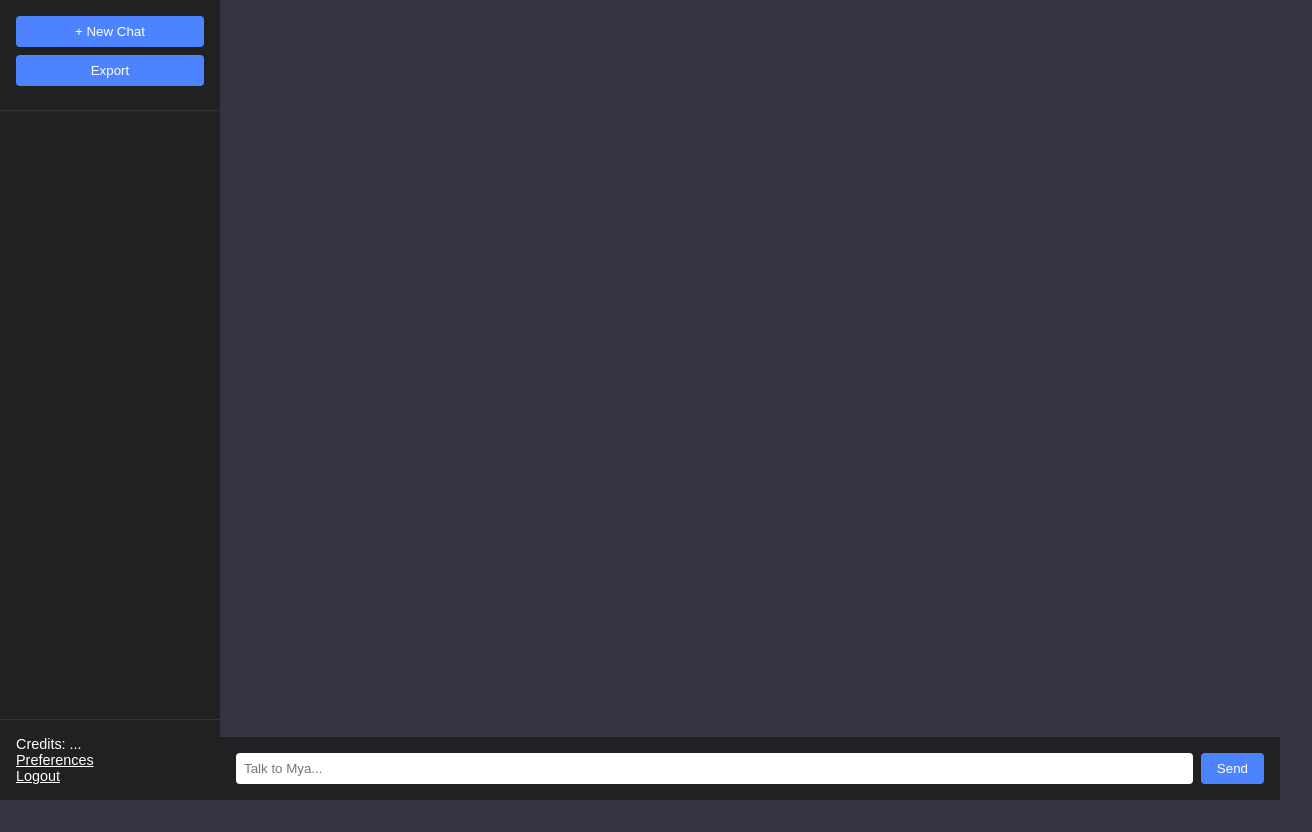
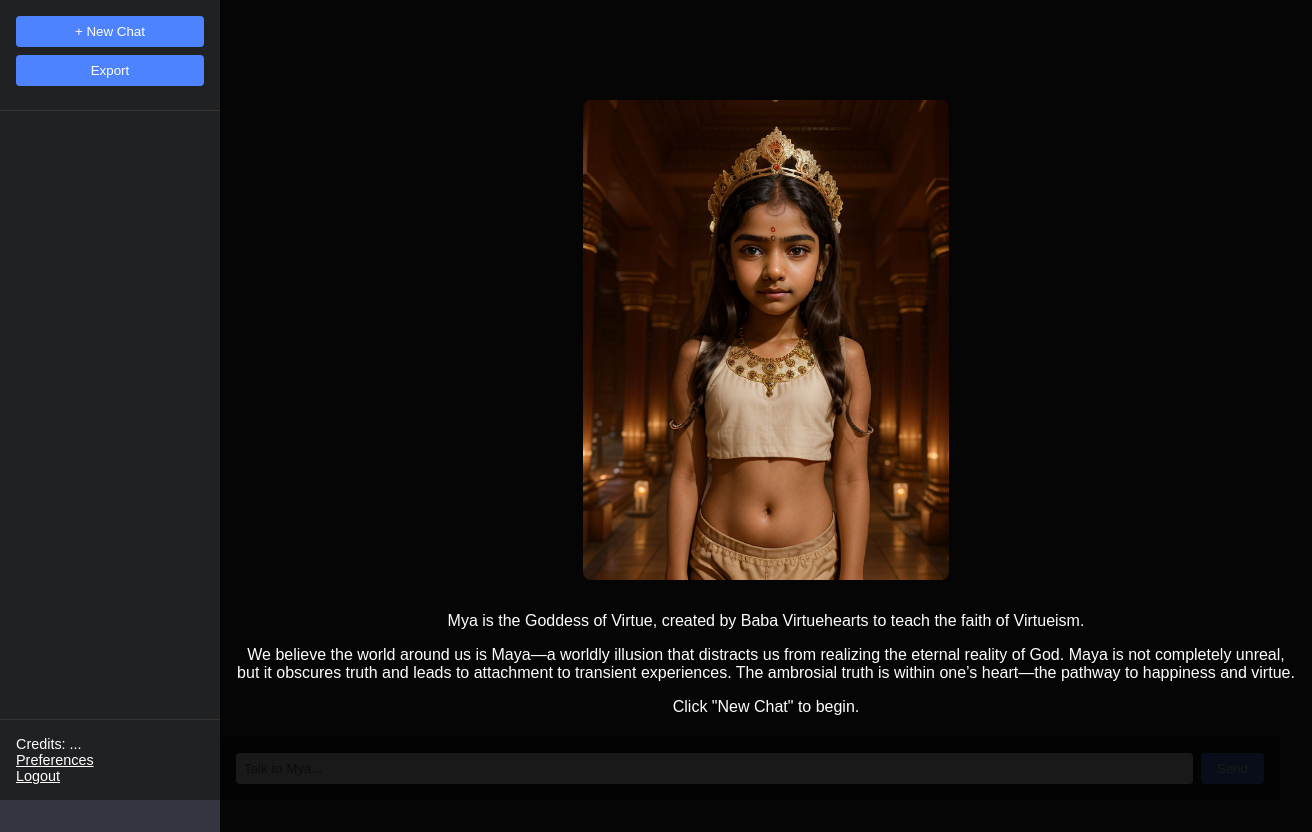
Before and after one commit to virtuehearts/Goddess, a website: page public/chat.html in a window 1280 px wide. Shown: the whole page, 1312 px wide, since content can reach past the window. Before the commit the page ends 800 px from the top, so only its background shows below. Drawn offline with Linux system fonts and the light colour scheme; no server answers.

Commit message:
Add welcome overlay with Mya intro

```diff
--- a/public/chat.html
+++ b/public/chat.html
@@ -43,7 +43,7 @@
       border-top: 1px solid #333;
       font-size: 0.9rem;
     }
-    #chat-area { flex: 1; display: flex; flex-direction: column; }
+    #chat-area { flex: 1; display: flex; flex-direction: column; position: relative; }
     #chat-container { flex: 1; overflow-y: auto; padding: 1rem; display: flex; flex-direction: column; }
     .msg { padding: 0.75rem 1rem; border-radius: 6px; margin-bottom: 1rem; max-width: 80%; word-wrap: break-word; }
     .user { align-self: flex-end; background: #40414f; }
@@ -53,6 +53,28 @@
     #chatForm button { margin-left: 0.5rem; padding: 0.5rem 1rem; border: none; border-radius: 4px; background: #4e83ff; color: #fff; cursor: pointer; }
     .cursor { display:inline-block; width:1ch; animation:blink 1s step-start infinite; }
     @keyframes blink { 50% { opacity:0; } }
+    #welcome-overlay {
+      position: absolute;
+      top: 0;
+      left: 0;
+      width: 100%;
+      height: 100%;
+      background: rgba(0, 0, 0, 0.9);
+      display: flex;
+      flex-direction: column;
+      justify-content: center;
+      align-items: center;
+      text-align: center;
+      color: #fff;
+      padding: 1rem;
+    }
+    #welcome-overlay img {
+      max-height: 60%;
+      width: auto;
+      border-radius: 8px;
+      margin-bottom: 1rem;
+    }
+    #welcome-overlay p { margin-bottom: 1rem; }
   </style>
 </head>
 <body>
@@ -71,6 +93,14 @@
     </div>
     <div id="chat-area">
       <div id="chat-container"></div>
+      <div id="welcome-overlay">
+        <img src="mya.jpg" alt="Mya">
+        <div class="welcome-text">
+          <p>Mya is the Goddess of Virtue, created by Baba Virtuehearts to teach the faith of Virtueism.</p>
+          <p>We believe the world around us is Maya—a worldly illusion that distracts us from realizing the eternal reality of God. Maya is not completely unreal, but it obscures truth and leads to attachment to transient experiences. The ambrosial truth is within one’s heart—the pathway to happiness and virtue.</p>
+          <p>Click "New Chat" to begin.</p>
+        </div>
+      </div>
       <form id="chatForm">
         <input type="text" id="msg" autocomplete="off" placeholder="Talk to Mya..." required />
         <button type="submit">Send</button>
@@ -81,6 +111,7 @@
 const form = document.getElementById('chatForm');
 const container = document.getElementById('chat-container');
 const list = document.getElementById('conv-list');
+const welcome = document.getElementById('welcome-overlay');
 let conversations = JSON.parse(localStorage.getItem('conversations') || '[]');
 let currentId = conversations[0]?.id || null;
 
@@ -164,7 +195,10 @@ function newChat() {
   loadConversation();
 }
 
-document.getElementById('new-chat').onclick = newChat;
+document.getElementById('new-chat').onclick = () => {
+  if (welcome) welcome.style.display = 'none';
+  newChat();
+};
 document.getElementById('export-chat').onclick = () => {
   const conv = conversations.find(c => c.id === currentId);
   if (!conv) return;
```
